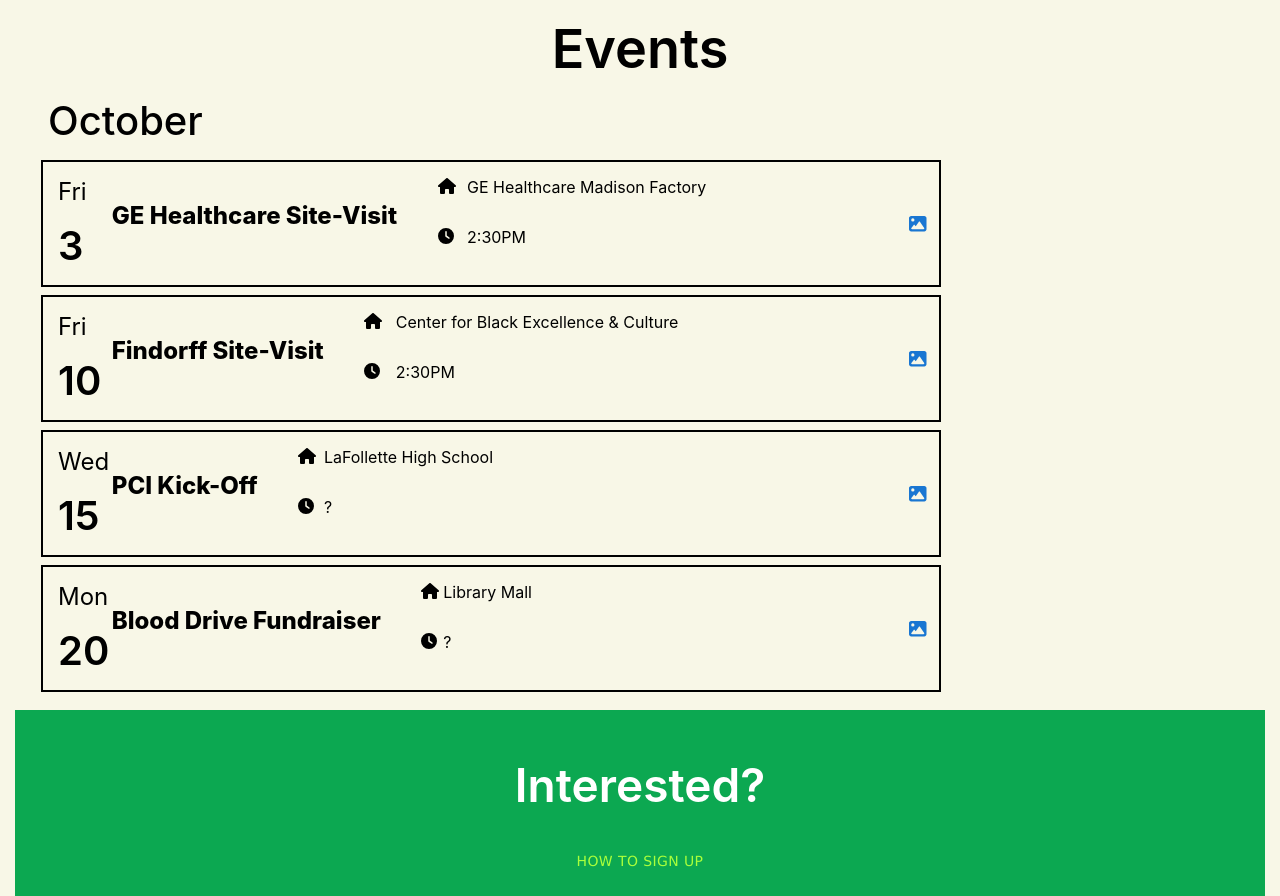
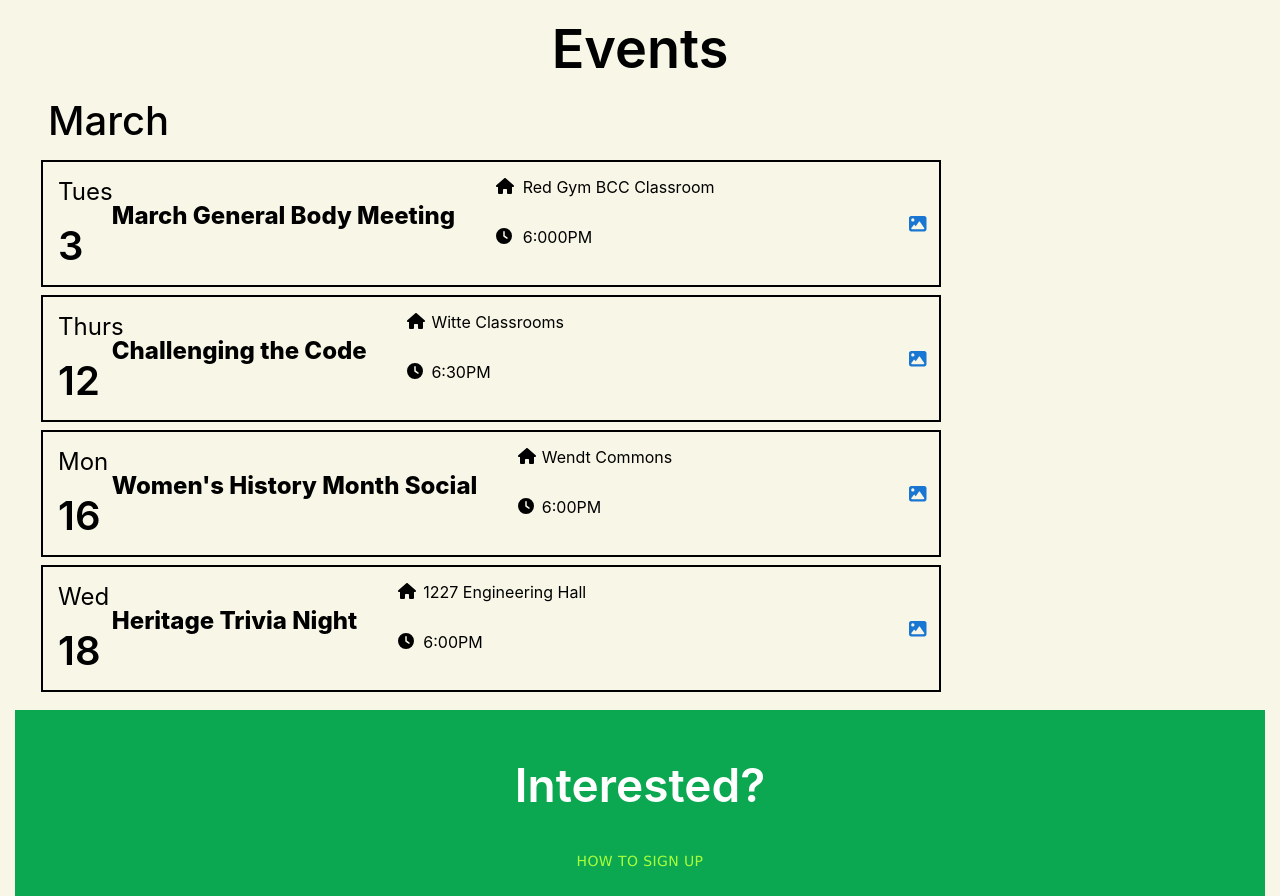
Before and after one commit to gsinit7/WBESS_Site, a React (Create React App) app: page / in a window 1280 px wide. Shown: the part 2114-3010 px from the top of the page. Built offline with nearby package versions, Linux system fonts and the light colour scheme.

Commit message:
Overdue Updates

```diff
--- a/src/Pages/Events.js
+++ b/src/Pages/Events.js
@@ -9,12 +9,13 @@
                  <div className="Events">
                     <p id='title'>Events</p>
 
-                    <p id="month">October</p>
-                    <div className="October">
-                        <Event id='event' day="Fri" date="3" eventName="GE Healthcare Site-Visit" time="2:30PM" location="GE Healthcare Madison Factory"/>
-                        <Event id='event' day="Fri" date="10" eventName="Findorff Site-Visit" time="2:30PM" location="Center for Black Excellence & Culture"/>
-                        <Event id='event' day="Wed" date="15" eventName="PCI Kick-Off" time="?" location="LaFollette High School"/>
-                        <Event id='event' day="Mon" date="20" eventName="Blood Drive Fundraiser" time="?" location="Library Mall"/>
+                    <p id="month">March</p>
+                    <div className="March">
+                        <Event id='event' day="Tues" date="3" eventName="March General Body Meeting" time="6:000PM" location="Red Gym BCC Classroom"/>
+                        <Event id='event' day="Thurs" date="12" eventName="Challenging the Code" time="6:30PM" location="Witte Classrooms"/>
+                        <Event id='event' day="Mon" date="16" eventName="Women's History Month Social" time="6:00PM" location="Wendt Commons"/>
+                        <Event id='event' day="Wed" date="18" eventName="Heritage Trivia Night" time="6:00PM" location="1227 Engineering Hall"/>
+
                     </div>
 
                     {/*<p id="month">September</p>
--- a/src/Pages/Gallery.js
+++ b/src/Pages/Gallery.js
@@ -21,6 +21,21 @@
                     <div>
                         <ResponsiveMasonry columnsCountBreakPoints={{350: 1, 750: 2, 900: 3}}>
                             <Masonry>
+                                <div id='post' style={{ display: 'flex', justifyContent: 'center' }}>
+                                   <InstagramEmbed url="https://www.instagram.com/p/DV4aGJ7jrzw/?img_index=1" width={328} />
+                                </div>
+                                <div id='post' style={{ display: 'flex', justifyContent: 'center' }}>
+                                   <InstagramEmbed url="https://www.instagram.com/p/DVUEUTsEp-e/?img_index=1" width={328} />
+                                </div>
+                                <div id='post' style={{ display: 'flex', justifyContent: 'center' }}>
+                                   <InstagramEmbed url="https://www.instagram.com/p/DU391r9Drrg/" width={328} />
+                                </div>
+                                <div id='post' style={{ display: 'flex', justifyContent: 'center' }}>
+                                   <InstagramEmbed url="https://www.instagram.com/p/DUqlew-jul3/" width={328} />
+                                </div>
+                                <div id='post' style={{ display: 'flex', justifyContent: 'center' }}>
+                                   <InstagramEmbed url="https://www.instagram.com/p/DUYuvR5DiKv/?img_index=1" width={328} />
+                                </div>
                                 <div id='post' style={{ display: 'flex', justifyContent: 'center' }}>
                                    <InstagramEmbed url="https://www.instagram.com/p/DR7wTItjh8R/?img_index=1/" width={328} />
                                 </div>
```
